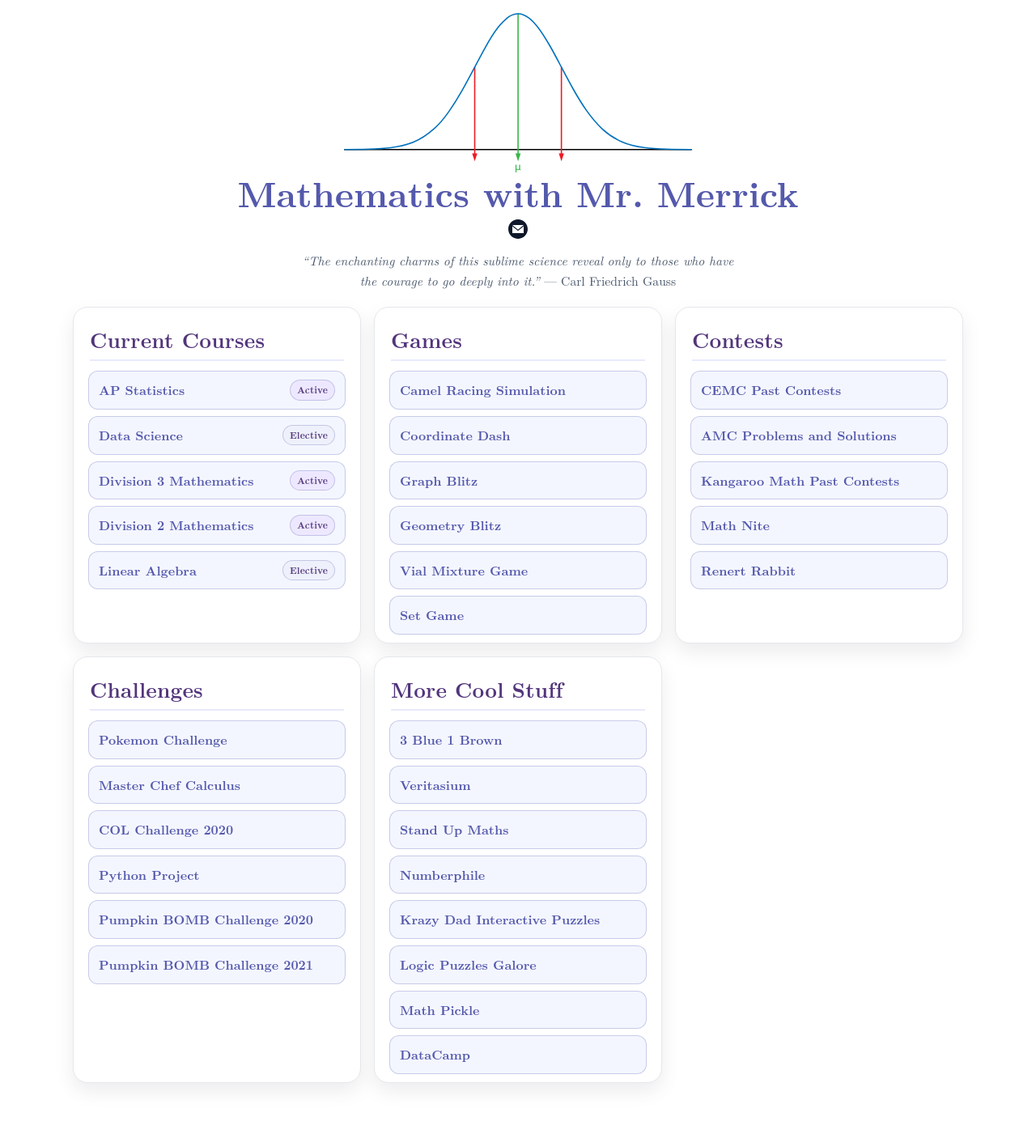
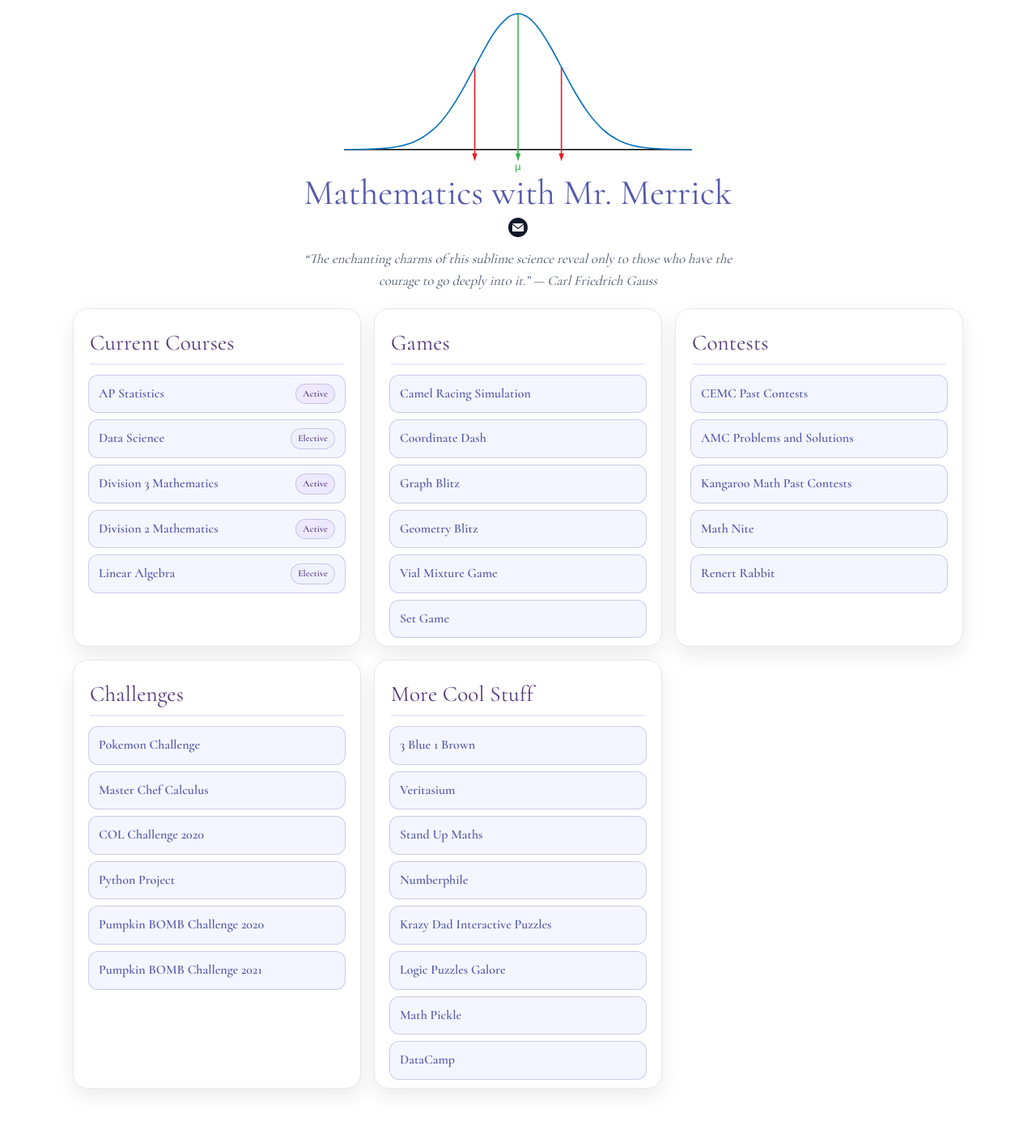
Before and after one commit to MerrickMath/MerrickMath.github.io, a Jekyll site: the page newpage.html, which Jekyll copies as it is, in a window 1280 px wide. Shown: the whole page at 81% size. Built offline with Jekyll 4.4.1, drawn with Linux system fonts in a browser that asks for light colours; some web fonts are replaced.

Commit message:
Update newpage.html

```diff
--- a/newpage.html
+++ b/newpage.html
@@ -4,9 +4,10 @@
   <meta charset="utf-8" />
   <meta name="viewport" content="width=device-width, initial-scale=1" />
   <title>Mathematics with Mr. Merrick</title>
-  <!-- LaTeX-ish serif -->
-  <link href="https://fonts.googleapis.com/css2?family=STIX+Two+Text:wght@400;600;700&display=swap" rel="stylesheet">
+  <!-- Use Cormorant font for elegant math styling -->
+  <link href="https://fonts.googleapis.com/css2?family=Cormorant:wght@400;600;700&display=swap" rel="stylesheet">
   <style>
+
   :root{
     --bg:#ffffff;
     --surface:#ffffff;
@@ -20,26 +21,26 @@
     --radius:18px;
   }
   body,.page-header,.main-content,header,footer{background:var(--bg) !important;border:0 !important;}
-  body{margin:0;-webkit-font-smoothing:antialiased;-moz-osx-font-smoothing:grayscale;font-family:"STIX Two Text","Computer Modern Serif","Latin Modern Roman","Times New Roman",serif;color:var(--text);line-height:1.6;}
+  body{margin:0;-webkit-font-smoothing:antialiased;-moz-osx-font-smoothing:grayscale;font-family:'Cormorant', serif;color:var(--text);line-height:1.6;}
   .banner{width:100%;background:linear-gradient(135deg,#648DB3,#5459AC,#52357B);color:#fff;padding:12px 10px;}
   .banner__inner{max-width:1100px;margin:0 auto;display:flex;align-items:center;justify-content:center;}
-  .banner__title{margin:0;font-weight:800;font-size:clamp(22px,3vw,36px);letter-spacing:.2px;text-align:center;}
+  .banner__title{margin:0;font-weight:700;font-size:clamp(22px,3vw,36px);letter-spacing:.2px;text-align:center;font-family:'Cormorant', serif;}
   .container{max-width:1100px;margin:14px auto 56px;padding:0 20px;}
   header{display:grid;gap:8px;justify-items:center;text-align:center;margin:8px 0 20px;}
-  header .quote{font-size:.98rem;color:var(--muted);max-width:70ch;margin:0;}
+  header .quote{font-size:1.05rem;color:var(--muted);max-width:70ch;margin:0;font-style:italic;font-family:'Cormorant', serif;}
   .grid{display:grid;grid-template-columns:repeat(12,1fr);gap:16px;}
   section{grid-column:span 12;background:var(--surface);border:1px solid #e5e7eb;border-radius:var(--radius);box-shadow:var(--shadow);padding:18px 18px 10px;}
   @media (min-width:860px){section{grid-column:span 4;}}
-  section h2{margin:2px 2px 12px;font-size:clamp(1.25rem,2.2vw,1.6rem);font-weight:800;letter-spacing:.2px;color:var(--purple);border-bottom:2px solid #e8eafc;padding-bottom:.2rem;}
+  section h2{margin:2px 2px 12px;font-size:clamp(1.3rem,2.4vw,1.7rem);font-weight:400;letter-spacing:.2px;color:var(--purple);border-bottom:2px solid #e8eafc;padding-bottom:.2rem;font-family:'Cormorant', serif;}
   ul.linklist{list-style:none;padding:0;margin:0;display:grid;gap:8px;}
   .linkitem a{display:flex;align-items:center;justify-content:space-between;gap:10px;text-decoration:none;color:var(--indigo);background:var(--surface-alt);padding:10px 12px;border-radius:12px;border:1px solid var(--ring);transition:transform .12s ease, box-shadow .12s ease, border-color .12s ease, background .12s ease;outline-offset:3px;font-weight:600;}
   .linkitem a:hover,.linkitem a:focus{transform:translateY(-1px);box-shadow:0 10px 18px rgba(2,6,23,.10);border-color:var(--indigo);background:#e9ecff;}
   .badge{display:inline-block;font-size:.72rem;letter-spacing:.15px;line-height:1;padding:6px 8px;border-radius:999px;background:#eef1fb;color:var(--purple);border:1px solid var(--ring);}
   .badge.active{background:#ede8ff;color:var(--purple);}
-  footer{margin-top:28px;text-align:center;color:var(--muted);font-size:.9rem;}
+  footer{margin-top:28px;text-align:center;color:var(--muted);font-size:.9rem;font-family:'Cormorant', serif;}
   .title-wrap{text-align:center;margin:8px 0 8px;}
   .title-logo{display:block;width:450px;height:auto;margin:0 auto -10px;}
-  .page-title{margin:0;font-weight:800;text-align:center;font-size:clamp(28px, 4vw, 44px);color:var(--indigo);line-height:1.2;}
+  .page-title{margin:0;font-weight:400;text-align:center;font-size:clamp(28px, 4vw, 44px);color:var(--indigo);line-height:1.2;font-family:'Cormorant', serif;}
   .email-link{display:inline-block;margin-top:.15em;color:inherit;text-decoration:none;}
   .email-link:focus{outline:2px solid var(--ring);outline-offset:3px;border-radius:8px;}
   .my-svg-icon{fill:currentColor;vertical-align:middle;width:24px;height:24px;}
@@ -47,6 +48,7 @@
   </style>
 </head>
 <body>
+<!-- body content remains the same -->
 <div class="title-wrap">
   <!-- Gaussian SVG -->
   <svg class="title-logo" version="1.1" xmlns="http://www.w3.org/2000/svg" width="210" height="100" viewBox="0 0 210 100" role="img" aria-label="Gaussian distribution">
```
